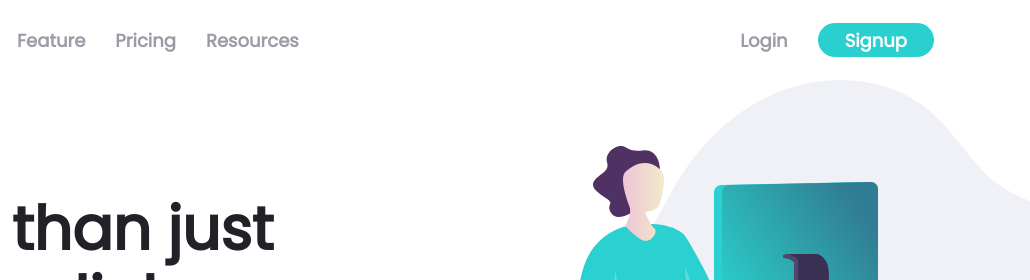
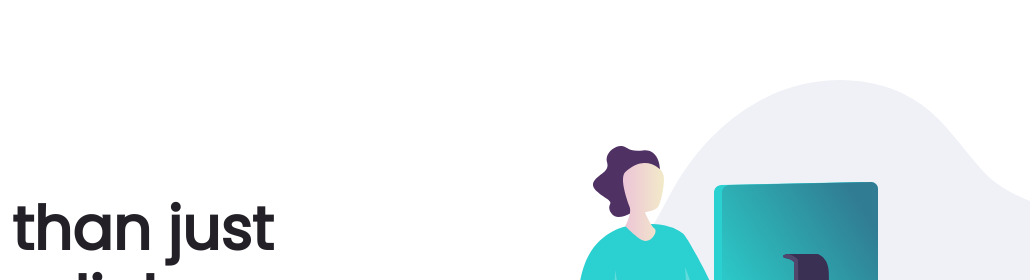
Before and after one commit to adetoye-dev/shortly, a plain HTML site: page index.html in a window 1280 px wide. Shown: the top 280 px of the page, 250-1280 px from the left. Drawn offline with Linux system fonts and the light colour scheme.

Commit message:
Remove static nav

```diff
--- a/index.html
+++ b/index.html
@@ -28,24 +28,9 @@
   </head>
   <body>
     <header class="header">
-      <div class="container flex header-container">
+      <div class="container header-container">
         <div class="logo">
           <img src="./images/logo.svg" alt="shortly-logo" />
-        </div>
-        <nav class="nav primary-navigation flex-direction">
-          <ul class="nav-list flex-direction">
-            <li class="nav-list-item"><a href="#">Feature</a></li>
-            <li class="nav-list-item"><a href="#">Pricing</a></li>
-            <li class="nav-list-item"><a href="#">Resources</a></li>
-          </ul>
-          <span class="separator"></span>
-          <div class="login-btns-container flex-direction">
-            <a href="#" class="login-btn">Login</a>
-            <a href="#" class="sign-up-btn">Signup</a>
-          </div>
-        </nav>
-        <div aria-controls="primary-navigation" class="menu-btn" id="menu-btn">
-          <i class="fas fa-bars" id="menu-icon"></i>
         </div>
       </div>
     </header>
```
